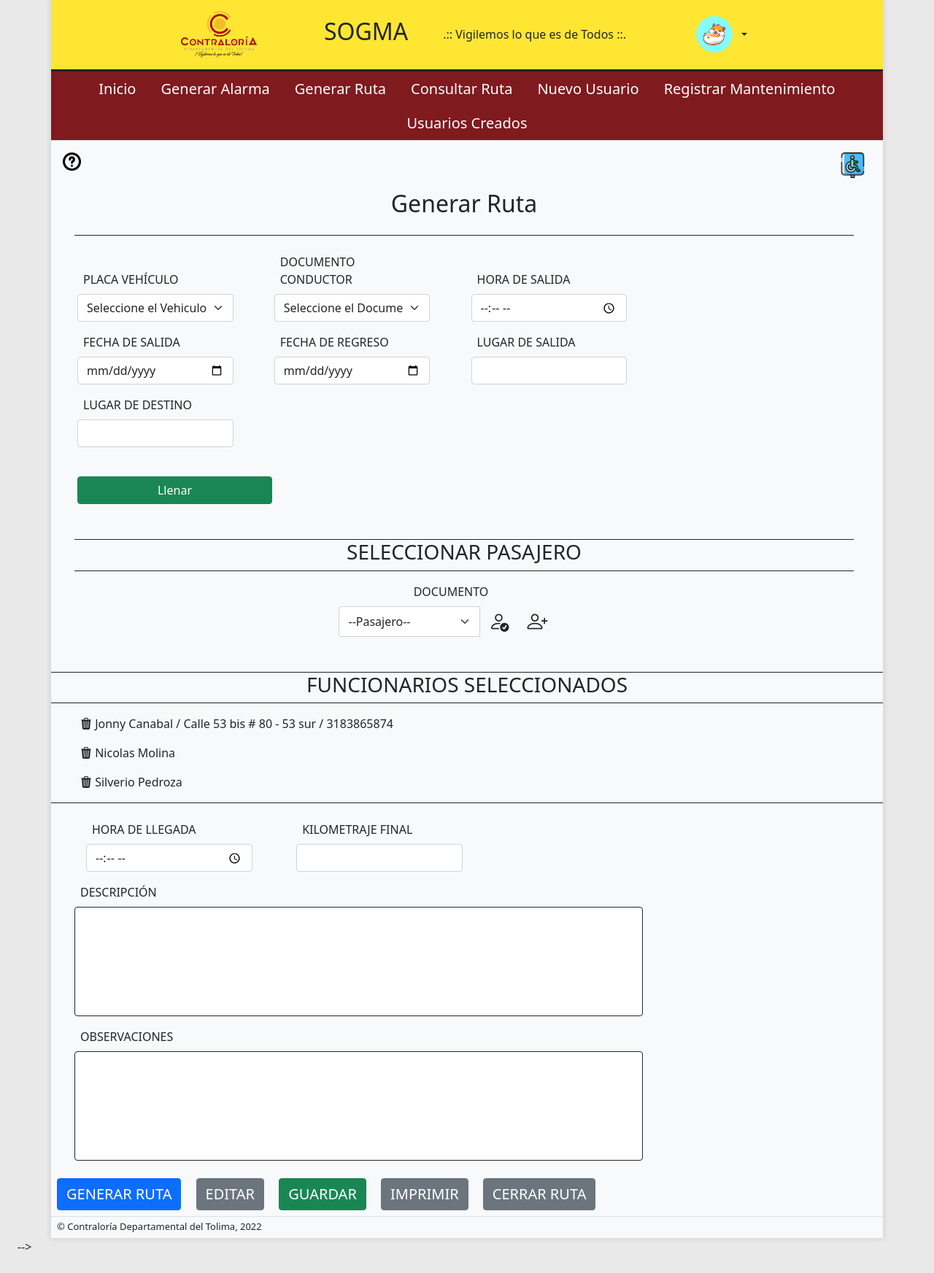
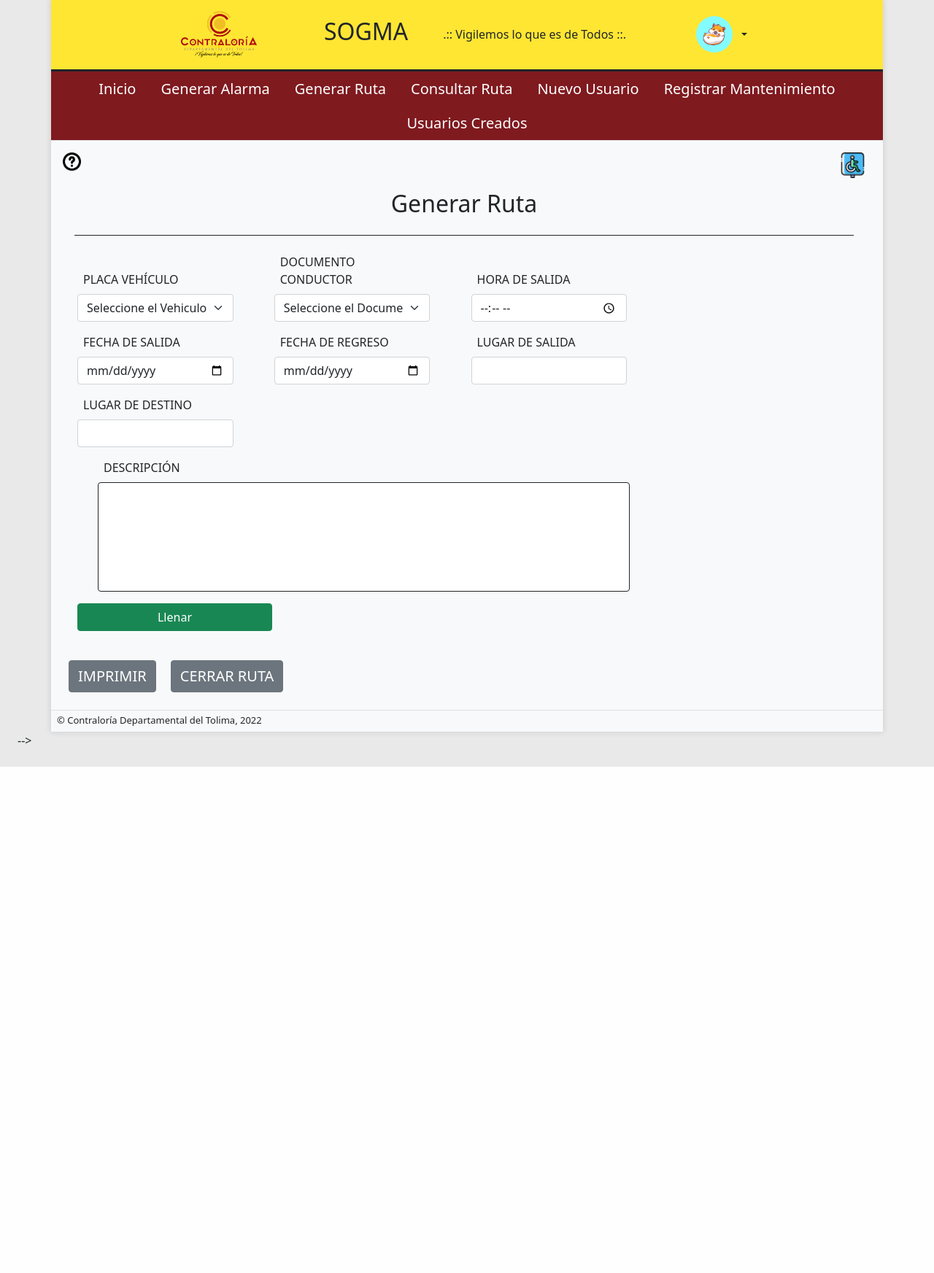
Before and after one commit to jonnycanabal/Sogma, a Django app: page /gestionActivos/generar/ruta/ in a window 1280 px wide. Shown: the part 49-1794 px from the top of the page at 73% size. After the commit the page ends 1100 px from the top, so only its background shows below. Run offline with Django 4.2, Linux system fonts and the light colour scheme; a user stored in the database is signed in; data comes from the database, SQL or seed files in the repository; both versions use the stored data as it was after the commit; some libraries are stand-ins or nearby versions.

Commit message:
generar ruta

```diff
--- a/gestionActivos/admin.py
+++ b/gestionActivos/admin.py
@@ -1,5 +1,5 @@
 from django.contrib import admin
-from .models import GenerarRuta, Pasajero, RegistrarMantenimiento, MantenimientoVehiculo, MantenimientoExtintor, MantenimientoEquipo
+from .models import GenerarRuta,DetalleRuta, Pasajero, RegistrarMantenimiento, MantenimientoVehiculo, MantenimientoExtintor, MantenimientoEquipo
 
 # Register your models here.
 
@@ -9,3 +9,4 @@
 admin.site.register(MantenimientoVehiculo)
 admin.site.register(MantenimientoExtintor)
 admin.site.register(MantenimientoEquipo)
+admin.site.register(DetalleRuta)
--- a/gestionActivos/forms.py
+++ b/gestionActivos/forms.py
@@ -1,6 +1,6 @@
 from dataclasses import field
 from django import forms
-from gestionActivos.models import GenerarAlarma, GenerarRuta, Pasajero, RegistrarMantenimiento
+from gestionActivos.models import GenerarAlarma, GenerarRuta, Pasajero, RegistrarMantenimiento, DetalleRuta
 
 class GenerarAlarmaForm(forms.ModelForm):
     class Meta:
@@ -10,6 +10,16 @@
 class GenerarRutaForm(forms.ModelForm):
     class Meta:
         model=GenerarRuta
+        exclude=['horaRegreso','kilometrajeFinalVehiculo','observacionesRuta']
+
+class EditarGenerarRutaForm(forms.ModelForm):
+    class Meta:
+        model=GenerarRuta
+        fields=['horaRegreso','kilometrajeFinalVehiculo','observacionesRuta']
+
+class DetalleRutaForm(forms.ModelForm):
+    class Meta:
+        model=DetalleRuta
         fields='__all__'
 
 class RegistrarMantenimientoForm(forms.ModelForm):
--- a/gestionActivos/urls.py
+++ b/gestionActivos/urls.py
@@ -1,12 +1,12 @@
 from django.urls import path
 
 from gestionActivos.views import consultar_ruta, generar_alarma, generar_ruta, registrar_mantenimiento
-from gestionActivos.views import agregar_funcionarios_ruta
+
 
 urlpatterns = [
     path('generar/alarma/', generar_alarma, name="generar-alarma"),
     path('generar/ruta/', generar_ruta, name="generar-ruta"),
-    path('generar/ruta/<int:pk>/', agregar_funcionarios_ruta, name="agregar-ruta"),
+    path('generar/ruta/<int:pk>/', generar_ruta, name="generar-ruta"),
     path('registrarMantenimiento/', registrar_mantenimiento, name="registrar-mantenimiento"),
     path('consultar/ruta/',consultar_ruta, name="consultar-ruta")
 ]
--- a/gestionActivos/views.py
+++ b/gestionActivos/views.py
@@ -1,8 +1,8 @@
 from multiprocessing import context
 from django.shortcuts import render,redirect
 from activos.models import ActivoEquipoOficina, ActivoExtintor, ActivoVehiculo
-from gestionActivos.models import GenerarRuta, MantenimientoEquipo, MantenimientoExtintor, MantenimientoVehiculo, Pasajero, RegistrarMantenimiento
-from gestionActivos.forms import GenerarAlarmaForm, GenerarRutaForm, PasajeroForm, RegistrarMantenimientoForm
+from gestionActivos.models import GenerarRuta, MantenimientoEquipo, MantenimientoExtintor, MantenimientoVehiculo, Pasajero, RegistrarMantenimiento, DetalleRuta
+from gestionActivos.forms import GenerarAlarmaForm, GenerarRutaForm, PasajeroForm, RegistrarMantenimientoForm,DetalleRutaForm
 from usuarios.models import Usuario
 from django.contrib import messages
 
@@ -29,24 +29,48 @@
 # ##################################################################################################################################
 # FUNCION * GENERAR RUTA *
 @login_required(login_url='login')
-def generar_ruta(request):
+def generar_ruta(request,pk=None):
     titulo='Consultar-Ruta'
-    ruta=None
+    if pk==None:
+        ruta=None
+        detalles=None
+    else:
+        ruta= GenerarRuta.objects.get(id=pk)
+        detalles=DetalleRuta.objects.filter(fkRuta_id=pk)
+
     pasajeros= Pasajero.objects.all()
-
+    form=None
     vehiculos=ActivoVehiculo.objects.all()
     usuarios=Usuario.objects.all()
     # BLoque para guardar el formulario de generar ruta
-    form=GenerarRutaForm(request.POST)
-    if form.is_valid():
-        form.save()
-        messages.success(
-            request,f"SE REGISTRO LA RUTA EXITOSAMENTE"
-        )
-        return redirect('agregar-ruta')
+    if request.method== 'POST' and 'generar' in request.POST:
+        form=GenerarRutaForm(request.POST)
 
-    if request.method== 'POST' and 'pasajero-buscar' in request.POST:
-        return redirect('agregar-ruta')
+        if form.is_valid():
+            aux=form.save()
+            messages.success(
+                request,f"SE REGISTRO LA RUTA EXITOSAMENTE"
+            )
+            return redirect('generar-ruta',pk=aux.id)
+        else:
+            form=GenerarRutaForm(request.POST)
+            messages.error(
+                request,f"Error al generar la ruta"
+            )
+
+    if request.method== 'POST' and 'pasajero' in request.POST:
+        form=DetalleRutaForm(request.POST)
+        if form.is_valid():
+            form.save()
+            messages.success(
+                request,f"SE Agregó pasajero a LA RUTA EXITOSAMENTE"
+            )
+            return redirect('generar-ruta',pk)
+        else:
+            form=DetalleRutaForm(request.POST)
+            messages.error(
+                request,f"Error al agregar el pasajero a la ruta"
+            )
 
 
 
@@ -67,6 +91,7 @@
 
 
     context={
+        'detalles':detalles,
         'titulo':titulo,
         'vehiculos':vehiculos,
         'usuarios':usuarios,
@@ -86,18 +111,18 @@
 
 # ##################################################################################################################################
 # FUNCION * AGREGAR FUNCIONARIOS RUTA *
-@login_required(login_url='login')
-def agregar_funcionarios_ruta(request, pk):
-    titulo='Consultar-Ruta'
-    ruta= GenerarRuta.objects.get(id=pk)
-    # pasajeros= DetalleRuta.objects.filter(fkRuta_id=pk)
+# @login_required(login_url='login')
+# def agregar_funcionarios_ruta(request, pk):
+#     titulo='Consultar-Ruta'
+#     ruta= GenerarRuta.objects.get(id=pk)
+#     # pasajeros= DetalleRuta.objects.filter(fkRuta_id=pk)
 
-    context={
-        'titulo':titulo,
-        # 'vehiculos':vehiculos,
-        'ruta':ruta
-    }
-    return render (request, 'gestionActivos/generarRuta.html', context)
+#     context={
+#         'titulo':titulo,
+#         # 'vehiculos':vehiculos,
+#         'ruta':ruta
+#     }
+#     return render (request, 'gestionActivos/generarRuta.html', context)
 
 # def eliminar_pasajero(request):
 
--- a/main/templates/gestionActivos/generarRuta.html
+++ b/main/templates/gestionActivos/generarRuta.html
@@ -40,13 +40,13 @@
 
 <!-- Inicio del contenedor para la página generar ruta -->
 <div id="div-caja3" class="container p-3 pe-4 pt-0 mt-0">
+    {% if ruta == None %}
 
     <form action="" method="POST" id="div-cajas" class="container p-3
         border-dark">
         {% csrf_token %}
 
 
-        {% if ruta == None %}
 
         <!-- Enunciado o titulo de la página -->
         <div class="w-100 text-center pb-3 border-bottom
@@ -197,48 +198,64 @@
 
         <!-- Salto de línea -->
         <br>
+        <!-- Text Area para la descripción de la ruta -->
+        <div class="d-inline-block ms-4 me-5 ps-2
+         textarea-alarma">
+            <label for="basic-url" class="form-label
+             w-75 ps-2">DESCRIPCIÓN</label>
+            <div class="form-floating mb-3 w-100
+             height-textarea">
+                <textarea class="form-control border
+                 border-dark" name="descripcionRuta" style="height:
+                 150px; resize: none;" placeholder="Leave a comment here " id="id_descripcionRuta"></textarea>
+            </div>
+        </div>
+
         <br>
 
-        <input class="btn btn-success w-25 ms-1" type="submit" value="Llenar">
+        <button class="btn btn-success w-25 ms-1" name="generar">Llenar</button>
+    </form>
+
     {% else %}
-
+    <div class="container">
         <div class="w-100 text-center pb-3 border-bottom
             border-dark">
-            <h2>Llenando ruta {{ruta.id}}</h2>
+            <h2>Llenando ruta {{ruta.id}} responsable {{ruta.fkUsuario.primerNombre}} {{ruta.fkUsuario.primerApellido}}
+            </h2>
         </div>
-        {% endif %}
+
+        <strong>Nombre</strong><span> {{ruta.fkUsuario.primerNombre}} </span>
+    </div>
+
+
 
     <!-- ################################################################################################################################## -->
     <!-- Parte para la selección y/o registro de funcionarios a transportar -->
     <!-- Titulo de selección de funcionarios -->
+    <form method="POST">
         <div class=" mt-5">
 
-            {% if pasajero %}
-            <div class="w-100 border-bottom border-dark">
-
-                <h3 class="text-center border-top border-dark
-                    mt-5">AGREGAR PASAJERO</h3>
-            </div>
-
-        {% else %}
+            {% csrf_token %}
 
             <div class="w-100 border-bottom border-top border-dark">
 
                 <h3 class="text-center">SELECCIONAR PASAJERO</h3>
+
             </div>
             <div class="w-100 text-center">
 
                 <div class="d-inline-block ms-1 me-5 width-28">
-
+                    <input type="hidden" name="fkRuta" value="{{ruta.id}}">
                     <label for="basic-url" class="form-label w-75 ps-2 mt-3">DOCUMENTO</label>
 
                     <div class="input-group w-100">
-                    <select id="id_tipoDocumento" class="form-select select-field" name="tipoDocumento"
+                        <select id="id_tipoDocumento" class="form-select select-field" name="fkPasajero"
                             aria-label="tipo-activo">
                             <option selected disabled>--Pasajero--</option>
 
                             {% for pasajero in pasajeros %}
-                        <option value="{{pasajero.id}}">{{pasajero.numeroDocumentoPasajero}} - {{pasajero.primerNombrePasajero}}
+                            <option value="{{pasajero.id}}">{{pasajero.numeroDocumentoPasajero}} -
+                                {{pasajero.primerNombrePasajero}}
                                 {{pasajero.primerApellidoPasajero}}</option>
 
                             {% endfor %}
@@ -246,7 +263,7 @@
                         </select>
 
 
-                    <button type="button" class="btn bi bi-person-check fs-3 "></button>
+                        <button class="btn bi bi-person-check fs-3 " name="pasajero"></button>
 
                         <!-- USO DE MODAL CON BOOTSTRAP 5 PARA EL BOTON NUEVO ACTIVO -->
                         <!-- Este modal se trabaja junto con el wizardForm.html para el registro de un nuevo activo -->
@@ -256,65 +273,7 @@
                             data-bs-target="#modal-registrar-pasajero"><i class="bi bi-person-plus"></i>
                         </button>
 
-                <!-- Modal -->
-                <div class="modal fade" id="modal-registrar-pasajero" data-bs-backdrop="static" data-bs-keyboard="false" tabindex="-1"
-                    aria-labelledby="staticBackdropLabel" aria-hidden="true">
-                    <div class="modal-dialog">
-                        <div class="modal-content">
-                            <div class="modal-header">
-                                <h5 class="modal-title" id="staticBackdropLabel">REGISTRAR PASAJERO</h5>
-                                <button type="button" class="btn-close" data-bs-dismiss="modal" aria-label="Close"></button>
-                            </div>
 
-                            <form action="" method="POST">
-
-                                <div class="modal-body text-start" id="form-pasajero">
-
-                                    {% csrf_token %}
-
-                                    <p><label class="w-75 mb-0 fs-5">Primer Nombre</label><input type="text"
-                                            id="id_primerNombrePasajero"
-                                            class="form-control" placeholder="Primer Nombre"
-                                            name="primerNombrePasajero"></p>
-                                    <p><label class="w-75 mb-0 fs-5">Primer Apellido</label><input type="text"
-                                            id="id_primerApellidoPasajero"
-                                            class="form-control" placeholder="Primer Apellido"
-                                            name="primerApellidoPasajero"></p>
-                                    <p><label class="w-75 mb-0 fs-5">Tipo de Documento</label><select
-                                            id="id_tipoDocumento" class="form-select
-                                            form-select" name="tipoDocumento">
-                                            <option selected disabled>Tipo de Documento</option>
-                                            <option value="C.C.">Cédula de Ciudadania</option>
-                                            <option value="C.E.">Cédula de Extranjería</option>
-                                            <option value="PASS">Pasaporte</option>
-                                        </select></p>
-                                    <p><label class="w-75 mb-0 fs-5">Número de Documento</label><input type="text"
-                                            id="id_numeroDocumentoPasajero"
-                                            class="form-control" placeholder="Número de Documento"
-                                            name="numeroDocumentoPasajero"></p>
-                                    <p><label class="w-75 mb-0 fs-5">Dirección</label><input type="text"
-                                        id="id_direccionPasajero"
-                                        class="form-control" placeholder="Dirección"
-                                        name="direccionPasajero"></p>
-                                    <p><label class="w-75 mb-0 fs-5">Telefono</label><input type="text"
-                                        id="id_telefonoPasajero"
-                                        class="form-control" placeholder="Telefono"
-                                        name="telefonoPasajero"></p>
-
-                                    <!-- BOTON PARA GUARDAR LA INFORMACIÓN DIGITADA EN EL FORMULARIO DEL ACTIVO -->
-                                    <div class="w-100 d-flex justify-content-center">
-                                    <button class="btn btn-success
-                                        fs-5 m-2" name="form-pasajero">GUARDAR</button>
-                                    </div>
-                                    <div class="w-100 d-flex justify-content-center">
-                                        <button type="button" class="btn
-                                            btn-secondary" data-bs-dismiss="modal">CANCELAR</button>
-                                    </div>
-                                </div>
-                            </form>
-                        </div>
-                    </div>
-                </div>
                     </div>
                 </div>
             </div>
@@ -340,24 +299,16 @@
     <div class="border-top border-bottom
                 border-dark
                 w-100 pe-3">
+
+
+        {% for detalle in detalles %}
         <div class="form-check m-3 ms-3">
             <i class="bi bi-trash3-fill"></i>
-                    <label class="form-check-label" for="inlineCheckbox1">Jonny
-                        Canabal / Calle 53 bis # 80 - 53
-                        sur / 3183865874</label>
+            <label class="form-check-label" for="inlineCheckbox1">{{detalle.fkPasajero.primerNombrePasajero}}
+            </label>
         </div>
+        {% endfor %}
 
-                <div class="form-check m-3 ms-3">
-                    <i class="bi bi-trash3-fill"></i>
-                    <label class="form-check-label" for="inlineCheckbox1">Nicolas
-                        Molina</label>
-                </div>
-
-                <div class="form-check m-3 ms-3">
-                    <i class="bi bi-trash3-fill"></i>
-                    <label class="form-check-label" for="inlineCheckbox1">Silverio
-                        Pedroza</label>
-                </div>
     </div>
 </div>
 
@@ -385,18 +333,6 @@
 <!-- salto de línea -->
 <br>
 
-        <!-- Text Area para la descripción de la ruta -->
-        <div class="d-inline-block ms-4 me-5 ps-2
-            textarea-alarma">
-            <label for="basic-url" class="form-label
-                w-75 ps-2">DESCRIPCIÓN</label>
-            <div class="form-floating mb-3 w-100
-                height-textarea">
-                <textarea class="form-control border
-                    border-dark" name="descripcionRuta" style="height:
-                    150px; resize: none;" placeholder="Leave a comment here " id="id_descripcionRuta"></textarea>
-            </div>
-        </div>
 
 <!-- Text Area para las observaciones de la ruta -->
 <div class="d-inline-block ms-4 me-5 ps-2
```
Also changed, not shown: other parts of main/templates/gestionActivos/generarRuta.html (+69 -31 lines), gestionActivos/models.py (+11 -12 lines), db.sqlite3, gestionActivos/migrations/0009_alter_generarruta_descripcionruta_and_more.py (added), gestionActivos/migrations/0010_alter_generarruta_horaregreso_and_more.py (added). Lines whose indentation alone changed are shown as unchanged.
